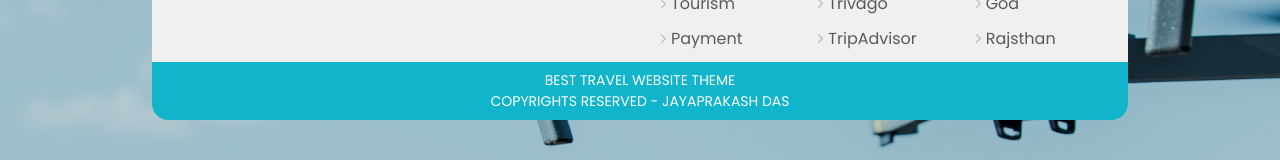
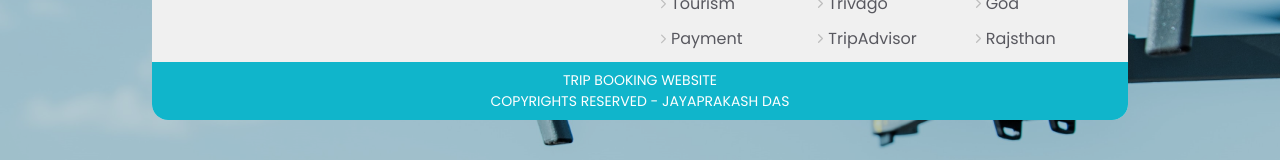
Before and after one commit to jayprakashdas5763/TRIP-BOOKING-WEBSITE, a React (Create React App) app: page / in a window 1280 px wide. Shown: the part 2943-3103 px from the top of the page. Built offline with nearby package versions, Linux system fonts and the light colour scheme.

Commit message:
Update Footer.js

```diff
--- a/src/Components/Footer.js
+++ b/src/Components/Footer.js
@@ -165,7 +165,7 @@ const Footer = ()  => {
           </div>
 
           <div className='footerDiv flex'>
-            <small>BEST TRAVEL WEBSITE THEME</small>
+            <small>TRIP BOOKING WEBSITE</small>
             <small>COPYRIGHTS RESERVED - JAYAPRAKASH DAS </small>
           </div>
         </div>
```
